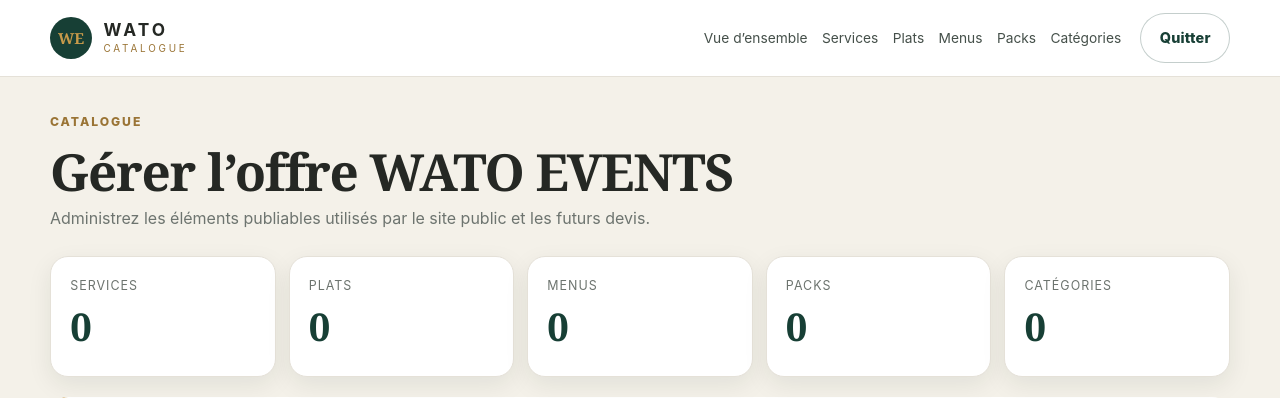
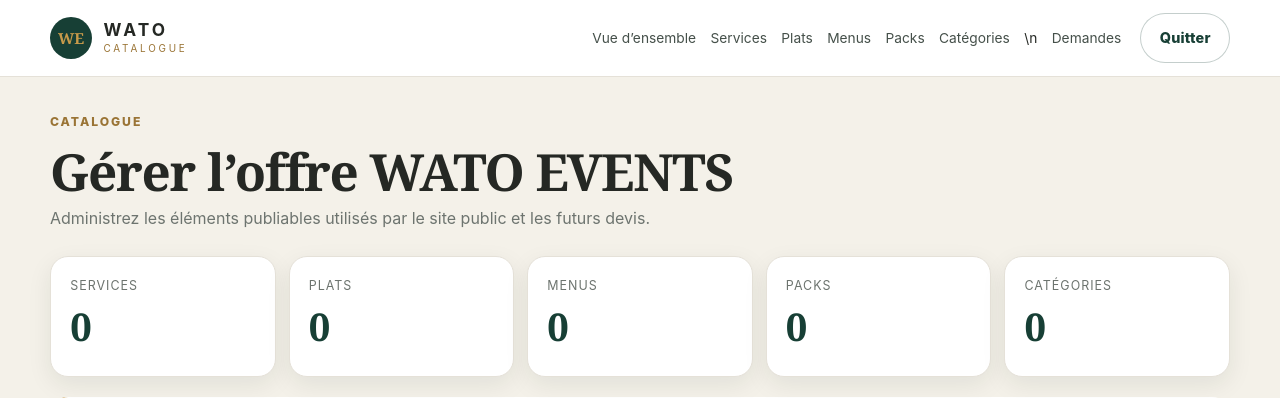
Before and after one commit to sandjongalex/traiteur, a Flask app: page /admin/catalogue/ in a window 1280 px wide. Shown: the top 398 px of the page. Run offline with Flask 3, Linux system fonts and the light colour scheme; the visitor is signed in with stand-in values (Sample User, id 1); some libraries are stand-ins or nearby versions.

Commit message:
feat(admin): link quote requests from temporary admin

```diff
--- a/app/templates/admin/catalog_base.html
+++ b/app/templates/admin/catalog_base.html
@@ -21,7 +21,7 @@
         <a href="{{ url_for('catalog_admin.dish_list') }}">Plats</a>
         <a href="{{ url_for('catalog_admin.menu_list') }}">Menus</a>
         <a href="{{ url_for('catalog_admin.pack_list') }}">Packs</a>
-        <a href="{{ url_for('catalog_admin.category_list') }}">Catégories</a>
+        <a href="{{ url_for('catalog_admin.category_list') }}">Catégories</a>\n        <a href="{{ url_for('quote_request_admin.request_list') }}">Demandes</a>
       </nav>
       <form method="post" action="{{ url_for('catalog_admin.logout') }}" class="admin-logout">
         <input type="hidden" name="csrf_token" value="{{ csrf_token() }}">
```
